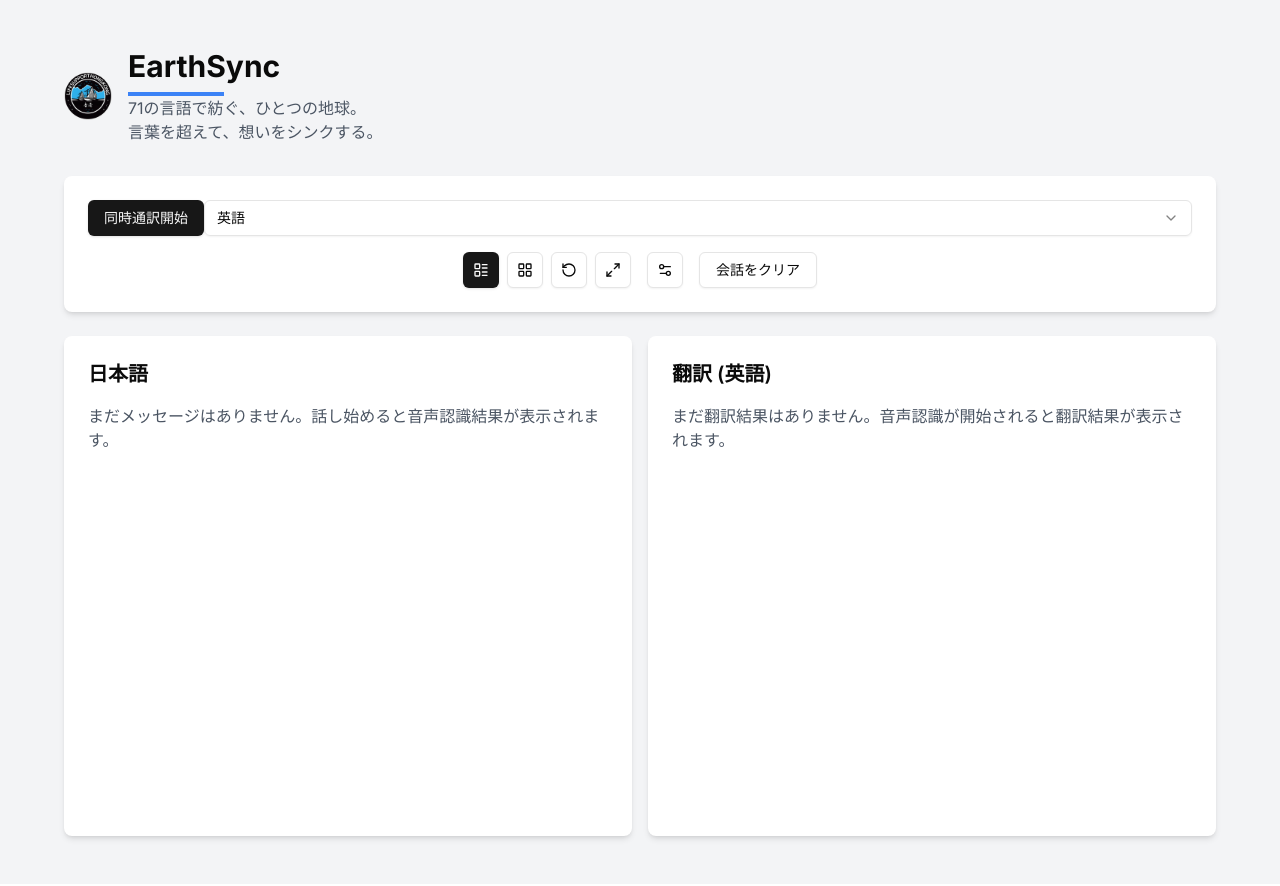
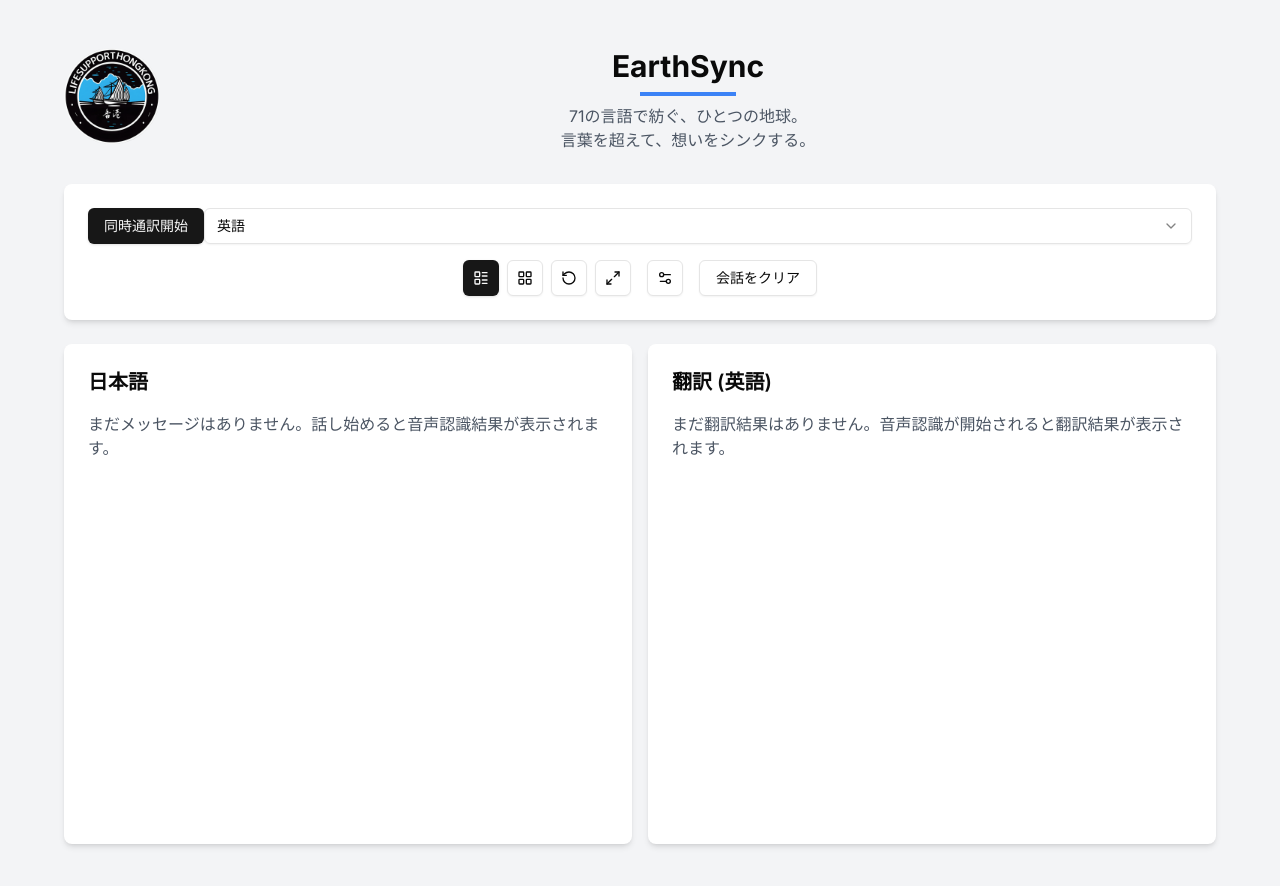
Before and after one commit to cantoneseslang/simultaneous-interpretation-system, a Next.js app: page / in a window 1280 px wide. Shown: the top 886 px of the page. Built offline with nearby package versions, Linux system fonts and the light colour scheme.

Commit message:
Update code with new changes

```diff
--- a/app/page.tsx
+++ b/app/page.tsx
@@ -190,26 +190,24 @@
 return (
   <div className="min-h-screen bg-gray-100 py-12 px-4 sm:px-6 lg:px-8">
     <div className="max-w-6xl mx-auto">
-      <div className="flex items-center justify-between mb-8">
-        <div className="flex items-center">
+      <div className="flex mb-8">
         <Image
           src="/assets/logo/lifesupport-icon-512x512.png"
           alt="Life Support Icon"
-            width={48}
-            height={48}
+          width={96}
+          height={96}
           priority
-            className="h-12 w-auto"
+          className="h-24 w-auto"
         />
-          <div className="ml-4">
-            <h1 className="text-3xl font-bold">
+        <div className="flex-1 text-center">
+          <h1 className="text-3xl font-bold mb-2">
             EarthSync
-              <div className="h-1 w-24 bg-blue-500 mt-2"></div>
+            <div className="h-1 w-24 bg-blue-500 mx-auto mt-2"></div>
           </h1>
-            <p className="text-gray-600">
+          <p className="text-center text-gray-600">
             71の言語で紡ぐ、ひとつの地球。<br />
             言葉を超えて、想いをシンクする。
           </p>
-          </div>
         </div>
       </div>
 
```
Lines whose indentation alone changed are shown as unchanged.
